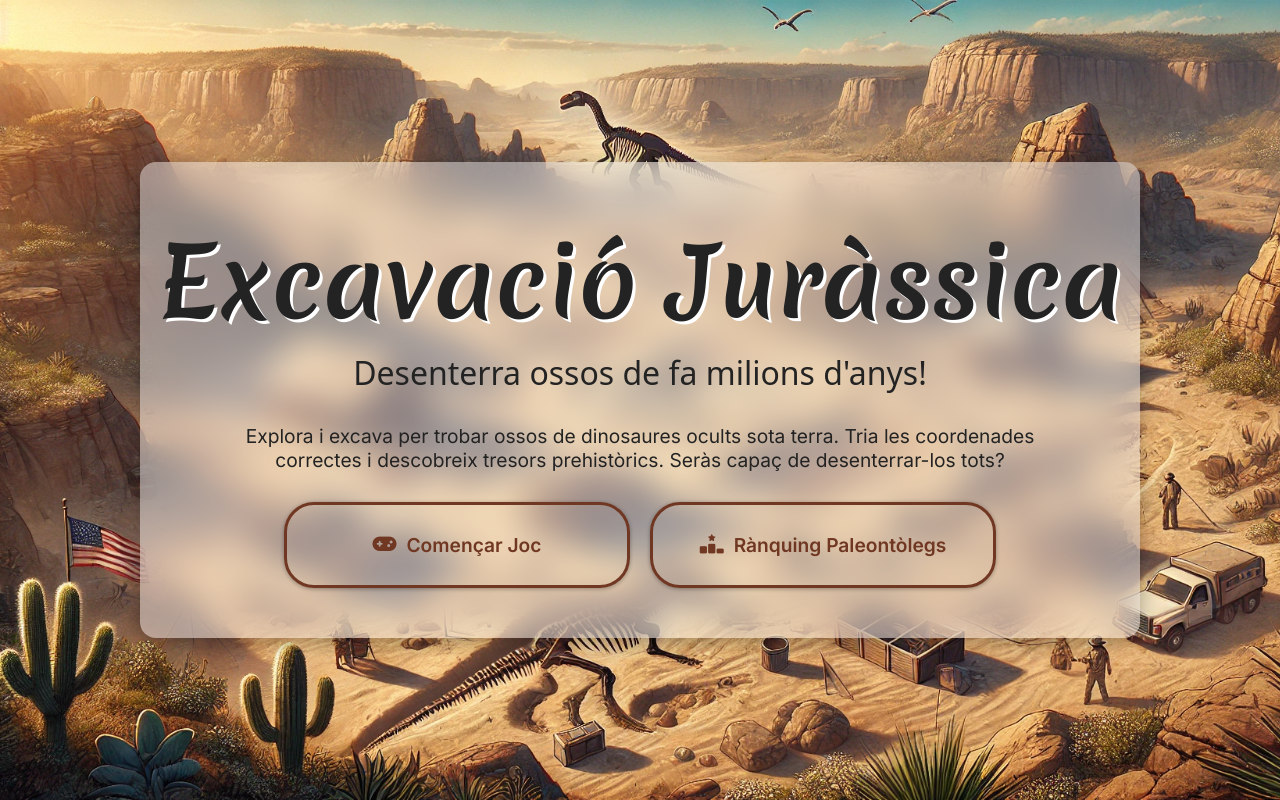
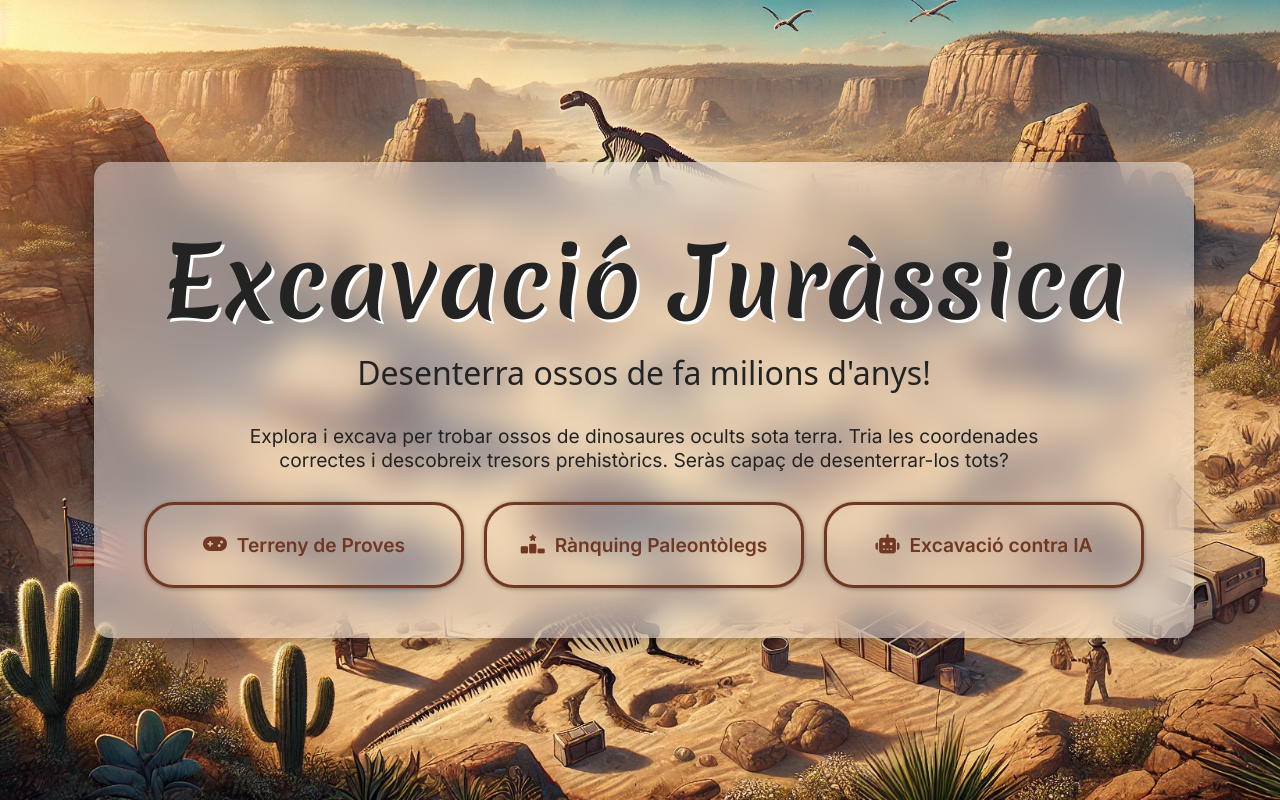
Before and after one commit to Proyecto-Hundir-la-Flota/Proyecto, a PHP site: page / in a window 1280 px wide. Run offline with PHP 8.4, Linux system fonts and the light colour scheme; some libraries are stand-ins or nearby versions; some web fonts are replaced.

Commit message:
new button on landig page vs IA

```diff
--- a/index.php
+++ b/index.php
@@ -1,4 +1,4 @@
-<!DOCTYPE html>
+x<!DOCTYPE html>
 <html lang="ca">
 
 <head>
@@ -22,8 +22,9 @@
         <p>Explora i excava per trobar ossos de dinosaures ocults sota terra. Tria les coordenades correctes i
             descobreix tresors prehistòrics. Seràs capaç de desenterrar-los tots?</p>
         <div class="button_container">
-            <a id="btn_play" href="#" class="disabled"><i class="fa-solid fa-gamepad"></i>Començar Joc</a>
+            <a id="btn_play" href="#" class="disabled"><i class="fa-solid fa-gamepad"></i>Terreny de Proves</a>
             <a href="ranking.php"><i class="fa-solid fa-ranking-star"></i>Rànquing Paleontòlegs</a>
+            <a href="ranking.php"><i class="fa-solid fa-robot"></i>Excavació contra IA</a>
         </div>
     </div>
     <script type="text/javascript">
--- a/style.css
+++ b/style.css
@@ -63,7 +63,7 @@ html {
     background-color: #ffffff6e;
     width: 1000px;
     height: auto;
-    padding: 50px 0 50px;
+    padding: 50px;
     display: flex;
     flex-direction: column;
     justify-content: center;
@@ -78,6 +78,7 @@ html {
 #landing_page .button_container {
     display: flex;
     gap: 20px;
+    width: 100%;
 }
 
 #landing_page h1 {
```
